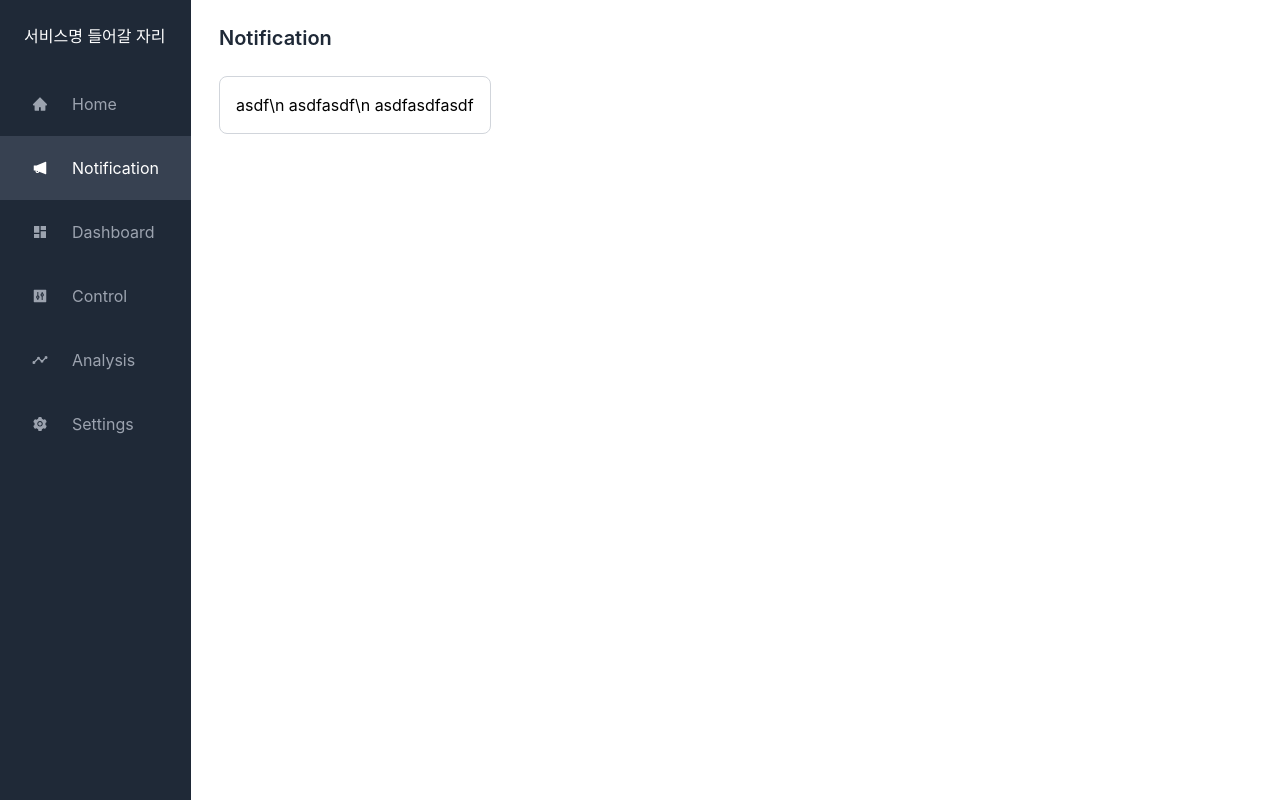
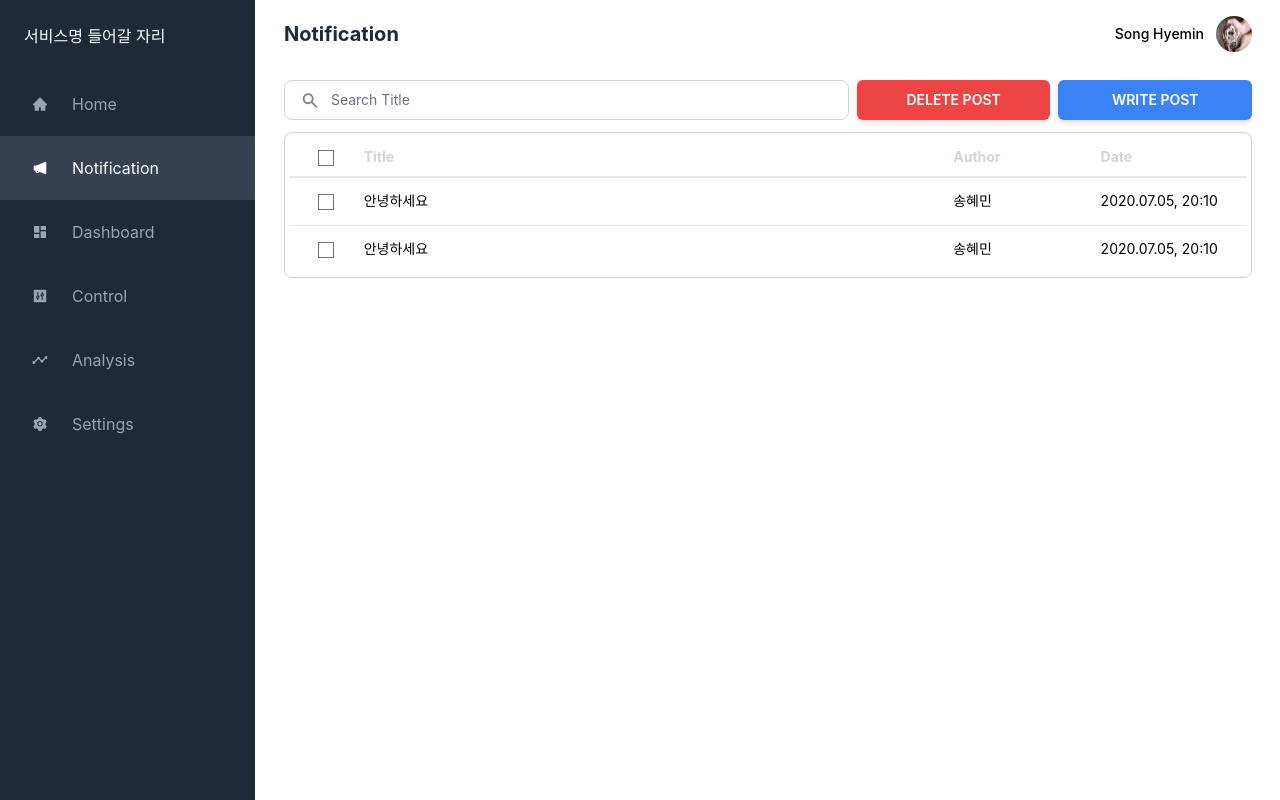
Before and after one commit to CSID-DGU/2021-1-CECD4-DonggukSDS-1, a React (Create React App) app in the folder WEB/Front-end/dongguk-sds/: page /Notification in a window 1280 px wide. Built offline with nearby package versions, Linux system fonts and the light colour scheme.

Commit message:
notification page 작성

```diff
--- a/WEB/Front-end/dongguk-sds/src/App.js
+++ b/WEB/Front-end/dongguk-sds/src/App.js
@@ -1,7 +1,6 @@
-import logo from './logo.svg';
 import './App.css';
 import { BrowserRouter as Router, Switch, Route } from 'react-router-dom';
-import LoginPage from './pages/LoginPage';
+// import LoginPage from './pages/LoginPage';
 import Sidebar from './components/Sidebar';
 import HomePage from './pages/HomePage';
 import NotificationPage from './pages/NotificationPage';
@@ -9,12 +8,17 @@ import DashboardPage from './pages/DashboardPage';
 import ControlPage from './pages/ControlPage';
 import AnalysisPage from './pages/AnalysisPage';
 import SettingsPage from './pages/SettingsPage';
+import Header from './components/Header';
 
 function App() {
+
   return (
-    <div className="flex">
     <Router>
+      <div className="flex w-full">
         <Sidebar />
+        <div className="w-full ml-64">
+          <Header />
+        <div className="px-7 py-3">
           <Switch>
             <Route path="/Home" component={HomePage} />
             <Route path="/Notification" component={NotificationPage} />
@@ -23,8 +27,12 @@ function App() {
             <Route path="/Analysis" component={AnalysisPage} />
             <Route path="/Settings" component={SettingsPage} />
           </Switch>
+        </div>
+
+        </div>
+      </div>
     </Router>
-    </div>
+
 
 
   );
--- /dev/null
+++ b/WEB/Front-end/dongguk-sds/src/components/Header.js
@@ -0,0 +1,17 @@
+import { useLocation } from 'react-router-dom';
+
+function Header() {
+    let location = useLocation();
+    let headerName = location.pathname.split('/');
+    return (
+        <div className="flex flex-row w-full items-center px-7 py-4 justify-between">
+            <p className="w-min text-xl font-bold text-gray-800">{headerName[1]}</p>
+            <div className="flex flex-row items-center">
+                <p className="text-sm font-medium">Song Hyemin</p>
+                <img className="w-9 h-9 rounded-full items-end ml-3" alt="" src="/hedgehog.jpeg" />
+            </div>
+        </div>
+    );
+}
+
+export default Header;
--- a/WEB/Front-end/dongguk-sds/src/components/Sidebar.js
+++ b/WEB/Front-end/dongguk-sds/src/components/Sidebar.js
@@ -2,15 +2,15 @@ import { NavLink } from 'react-router-dom';
 import { SidebarData } from './SidebarData';
 function Sidebar() {
     return (
-        <nav className="h-screen w-min bg-gray-800 text-gray-400 text-base">
+        <nav className="fixed h-screen w-min bg-gray-800 text-gray-400 text-base">
             <div className="p-6 items-center text-white">
                 서비스명 들어갈 자리
             </div>
             <ul>
                 { SidebarData.map((item, index) => {
                     return (
-                        <li>
-                            <NavLink to={item.path} key={index} activeClassName="bg-gray-700 text-white" className="flex flex-row px-8 py-5 items-center hover:bg-gray-700">
+                        <li key={index}>
+                            <NavLink to={item.path} key={index} activeClassName="bg-gray-700 text-white" className="flex flex-row pl-8 pr-24 py-5 items-center hover:bg-gray-700">
                                 {item.icon}
                                 <span className="pl-6">{item.title}</span>
                             </NavLink>
--- a/WEB/Front-end/dongguk-sds/src/pages/HomePage.js
+++ b/WEB/Front-end/dongguk-sds/src/pages/HomePage.js
@@ -3,17 +3,8 @@ import { RiErrorWarningFill } from 'react-icons/ri'
 
 function HomePage() {
   return (
-    <div className="flex flex-col w-full h-screen px-7 py-6">
-      <div className="flex flex-row items-center mb-6 justify-between">
-        <p className="w-min text-xl font-bold text-gray-800">Home</p>
-        <div className="flex flex-row items-center">
-          <p className="text-sm font-medium">Song Hyemin</p>
-          <img className="w-9 h-9 rounded-full items-end ml-3" src="/hedgehog.jpeg"/>
-        </div>
-      </div>
-
-
-      <div className="flex flex-col h-3/5 w-full mb-6 rounded-lg border border-gray-300 p-6">
+    <div className="flex flex-col w-full h-full">
+      <div className="h-3/5 w-full mb-6 rounded-lg border border-gray-300 p-6">
           <p className="font-bold text-base mb-1">신공학관 전체 전기 사용량</p>
           <p className="font-medium text-xs text-gray-400 mb-1">2021-05-16 01:51:00</p>
           <div>
@@ -21,8 +12,8 @@ function HomePage() {
           </div>
 
       </div>
-      <div className="flex flex-row h-2/5">
-        <div className="flex w-1/2 h-full">
+      <div className="flex flex-row">
+        <div className="flex w-1/2">
           <div className="rounded-lg border border-gray-300 p-6 w-full mr-3">
             <div className="flex flex-row items-center">
               <AiFillNotification className="text-yellow-400" size="20" />
@@ -33,7 +24,7 @@ function HomePage() {
           </div>
         </div>
 
-        <div className="flex w-1/2 h-full">
+        <div className="flex w-1/2">
           <div className="rounded-lg border border-gray-300 p-6 w-full ml-3">
             <div className="flex flex-row items-center">
               <RiErrorWarningFill className="text-red-500" size="20" />
--- a/WEB/Front-end/dongguk-sds/src/pages/LoginPage.js
+++ b/WEB/Front-end/dongguk-sds/src/pages/LoginPage.js
@@ -5,8 +5,8 @@ function LoginPage() {
        <div className="flex bg-white rounded-lg shadow-lg w-1/3 flex-col px-16 py-12 space-y-4 items-center">
           <input type="text" className="rounded-lg text-sm w-full" placeholder="ID"/>
           <input type="password" className="rounded-lg text-sm w-full" placeholder="Password"/>
-          <button type="submit" className="px-4 py-3 w-full text-sm text-white font-semibold bg-blue-500 rounded-lg hover:bg-blue-600 ">LOGIN</button>
-          <button type="button" className="text-sm text-gray-400 font-semibold underline w-1/5 ">SIGN UP</button>
+          <button type="submit" className="px-4 py-3 w-full text-sm text-white font-semibold bg-blue-500 rounded-md hover:bg-blue-600 ">LOGIN</button>
+          <button type="button" className="text-sm text-gray-400 font-semibold underline w-1/5">SIGN UP</button>
 
        </div>
     </div>
--- a/WEB/Front-end/dongguk-sds/src/pages/NotificationPage.js
+++ b/WEB/Front-end/dongguk-sds/src/pages/NotificationPage.js
@@ -1,16 +1,48 @@
 
+import { HiSearch } from 'react-icons/hi'
 function NotificationPage() {
   return (
-    <div className="px-7 py-6">
-    <p className="text-xl font-semibold text-gray-800 mb-6">Notification</p>
-    <div>
-      <div className="rounded-lg border border-gray-300 p-4">
-       asdf\n
-       asdfasdf\n
-       asdfasdfasdf
+    <div className="w-full h-full">
+      <div className="flex flex-row items-center mb-3 h-10 justify-between">
+        <div className="flex w-7/12 h-full items-center rounded-lg border border-gray-300 p-2 pl-4 ">
+          <HiSearch size="19" color="gray" />
+          <input className="text-sm font-normal border-none ml-3 w-full focus:outline-none" placeholder="Search Title" />
+        </div>
+
+        <button type="button" className="w-1/5 h-full text-sm text-white font-semibold shadow-md bg-red-500 rounded-md hover:bg-red-600">DELETE POST</button>
+        <button type="button" className="w-1/5 h-full text-sm text-white font-semibold shadow-md bg-blue-500 rounded-md hover:bg-blue-600">WRITE POST</button>
+
       </div>
+
+      <div className="rounded-lg border border-gray-300 p-1">
+        <table className="table-fixed w-full">
+          <thead>
+            <tr className="h-10 text-sm font-light text-gray-300 text-left border-b-2">
+              <th className="w-1/12 text-center"><input type="checkbox" name="selected_all" /></th>
+              <th className="w-8/12">Title</th>
+              <th className="w-2/12">Author</th>
+              <th className="w-2/12">Date</th>
+            </tr>
+          </thead>
+
+          <tbody className="text-sm font-normal divide-y divide-gray-200">
+            <tr className="m-4 h-12">
+              <td className="w-1/12 text-center"><input type="checkbox" name="selected" value="ROW_1" /></td>
+              <td className="w-8/12">안녕하세요</td>
+              <td className="w-2/12">송혜민</td>
+              <td className="w-2/12">2020.07.05, 20:10</td>
+            </tr>
+            <tr className="m-4 h-12">
+              <td className="w-1/12 text-center"><input type="checkbox" name="selected" value="ROW_1" /></td>
+              <td className="w-8/12">안녕하세요</td>
+              <td className="w-2/12">송혜민</td>
+              <td className="w-2/12">2020.07.05, 20:10</td>
+            </tr>
+          </tbody>
+        </table>
+      </div>
+
     </div>
- </div>
   );
 }
 
```
Lines whose indentation alone changed are shown as unchanged.
